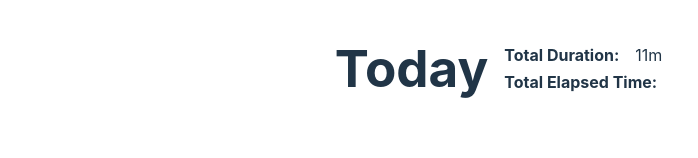
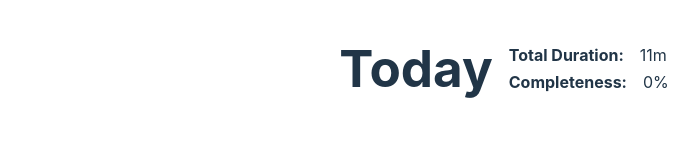
Before and after one commit to echoedinvoker/record, a React (Vite) app: page / in a window 1280 px wide. Shown: the top 158 px of the page, without its empty margins (136-834 px from the left). Built offline with nearby package versions, Linux system fonts and the light colour scheme.

Commit message:
completeness

```diff
--- a/src/components/TheHeader.tsx
+++ b/src/components/TheHeader.tsx
@@ -12,9 +12,13 @@ interface Props {
   hasPrevDay: boolean
 }
 
+function isDone(task: Task | Done): task is Done {
+  return 'ts' in task
+}
+
 export default function TheHeader({ tasks, whichDay, switchToNextDay, switchToPrevDay, hasNextDay, hasPrevDay }: Props) {
   const totalDurationTS = Array.from(tasks.values()).reduce((acc, task) => acc + task.estimatedDuration, 0)
-  const totalElapsedTimeTS = Array.from(tasks.values()).reduce((acc, task) => acc + task.timestampSum, 0)
+  const totalDoneDurationTS = Array.from(tasks.values()).reduce((acc, task) => acc + (isDone(task) ? task.estimatedDuration : 0), 0)
 
   return (
     <Container>
@@ -33,8 +37,8 @@ export default function TheHeader({ tasks, whichDay, switchToNextDay, switchToPr
           <StatValue>{convertMillisecondsToHMS(totalDurationTS)}</StatValue>
         </Stat>
         <Stat>
-          <StatName>Total Elapsed Time:</StatName>
-          <StatValue>{convertMillisecondsToHMS(totalElapsedTimeTS)}</StatValue>
+          <StatName>Completeness:</StatName>
+          <StatValue>{(totalDoneDurationTS / totalDurationTS).toFixed(2) * 100}%</StatValue>
         </Stat>
       </Stats>
       {hasNextDay && (
```
